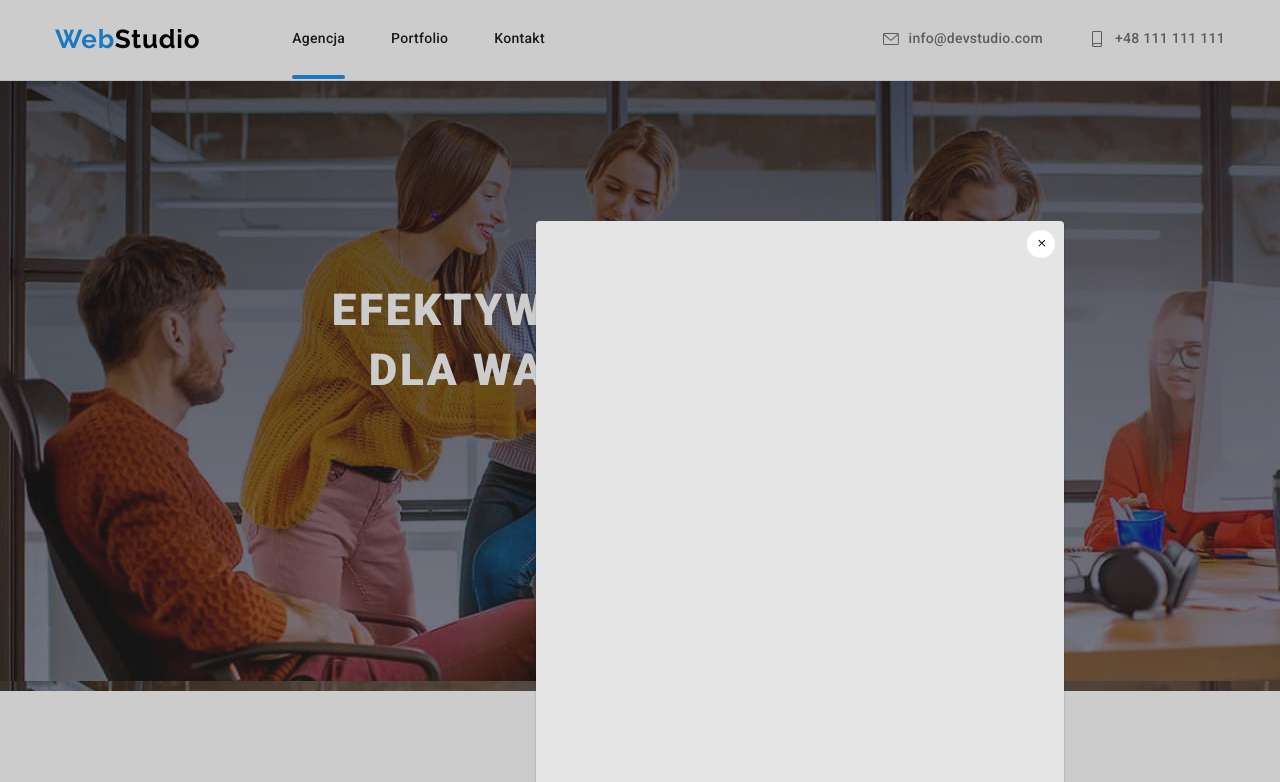
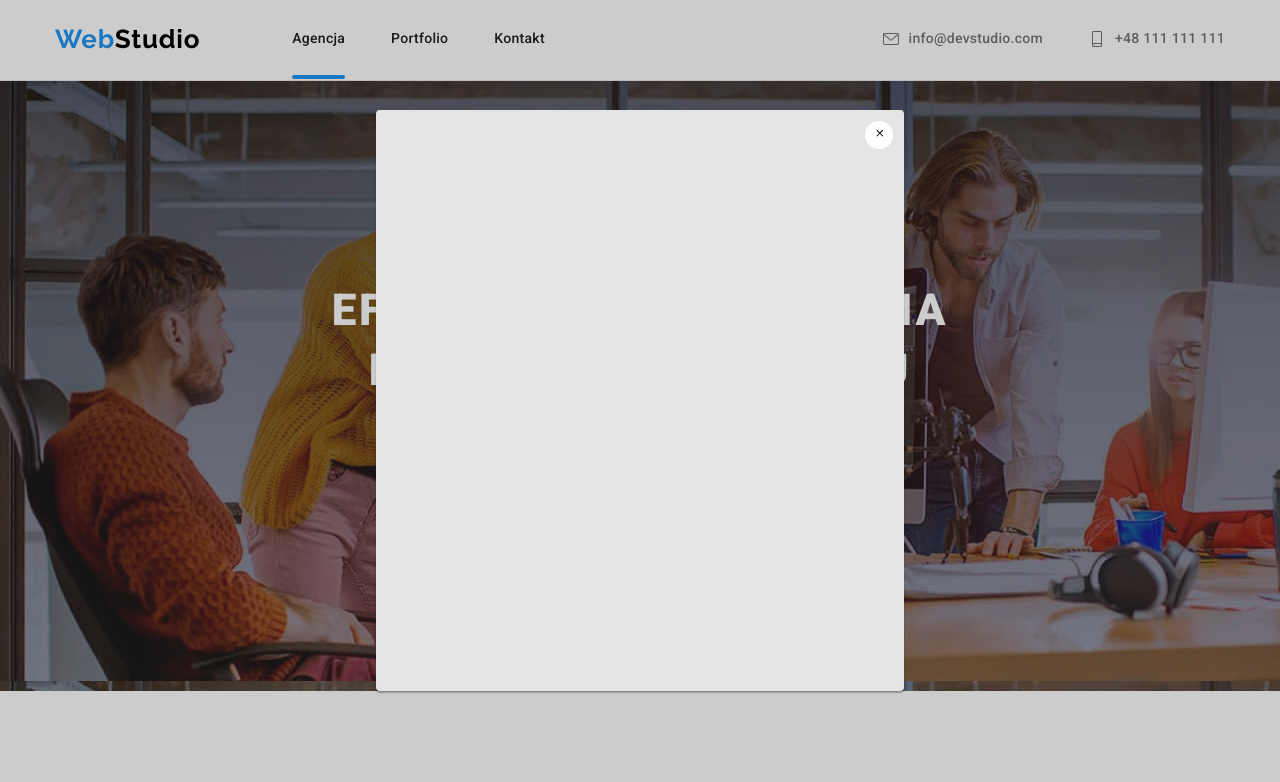
Before and after one commit to MariuszJaniuk/goit-markup-hw-08, a plain HTML site: page index.html in a window 1280 px wide. Both pictures are taken after a click on the button "Zamów usługe". Shown: the top 782 px of the page. Drawn offline with nearby package versions, Linux system fonts and the light colour scheme.

Commit message:
Końcowe poprawki

```diff
--- a/css/styles.css
+++ b/css/styles.css
@@ -32,9 +32,9 @@ body {
   justify-content: space-around;
   gap: 8px;
   padding-bottom: 50px;
-  /* transition-property: background-color, box-shadow;
+  transition-property: background-color, box-shadow;
   transition-duration: 3s;
-  transition-timing-function: cubic-bezier(0.4, 0, 0.2, 1); */
+  transition-timing-function: cubic-bezier(0.4, 0, 0.2, 1);
 }
 .filter:hover .filter:active {
   box-shadow: 0px 3px 1px rgba(0, 0, 0, 0.1), 0px 1px 2px rgba(0, 0, 0, 0.08),
@@ -557,36 +557,41 @@ img {
 /* translateX(-100%) */
 .backdrop {
   position: fixed;
+  display: flex;
   width: 100%;
   height: 100%;
   left: 0px;
   top: 0px;
   background: rgba(0, 0, 0, 0.2);
   transition: transform 0.25s;
-  display: flex;
 }
 .modal {
   position: relative;
   width: 528px;
   height: 581px;
-  left: 536px;
-  top: 221px;
-  justify-content: center;
-  align-items: center;
+  /* left: 536px;
+  top: 221px; */
+  /* justify-content: center;
+  align-items: center; */
   background: #e5e5e5;
   box-shadow: 0px 1px 3px rgba(0, 0, 0, 0.12), 0px 1px 1px rgba(0, 0, 0, 0.14),
     0px 2px 1px rgba(0, 0, 0, 0.2);
   border-radius: 4px;
+  display: flex;
+  margin: auto;
+  flex-direction: column;
 }
 
 .close-btn {
-  position: fixed;
+  position: absolute;
   width: 30px;
   height: 30px;
-  left: 1026px;
-  top: 229px;
+  /* left: 1026px;
+  top: 229px; */
   cursor: pointer;
   background: #ffffff;
   border: 1px solid rgba(0, 0, 0, 0.1);
   border-radius: 50%;
+  top: 10px;
+  right: 10px;
 }
```
